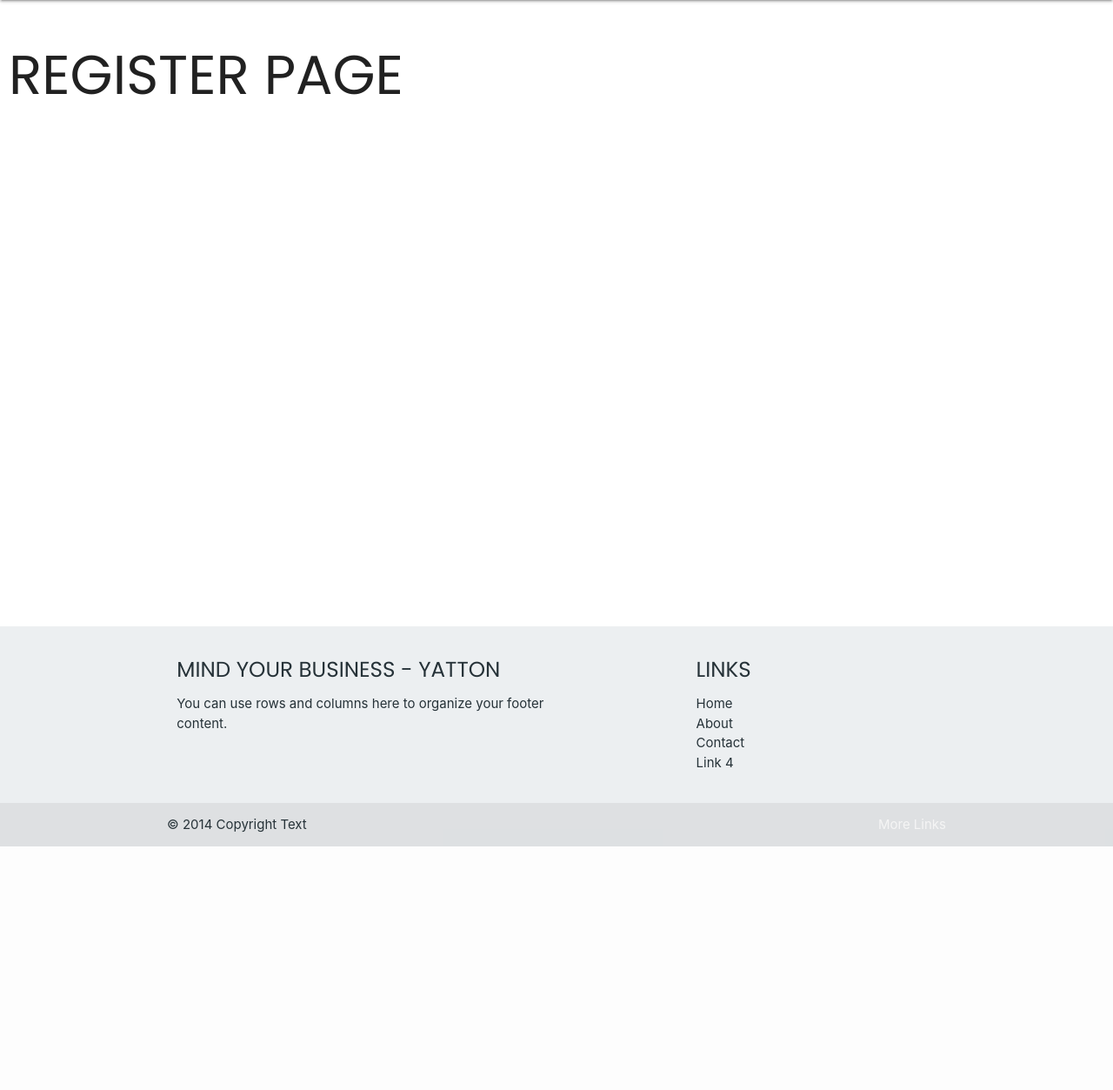
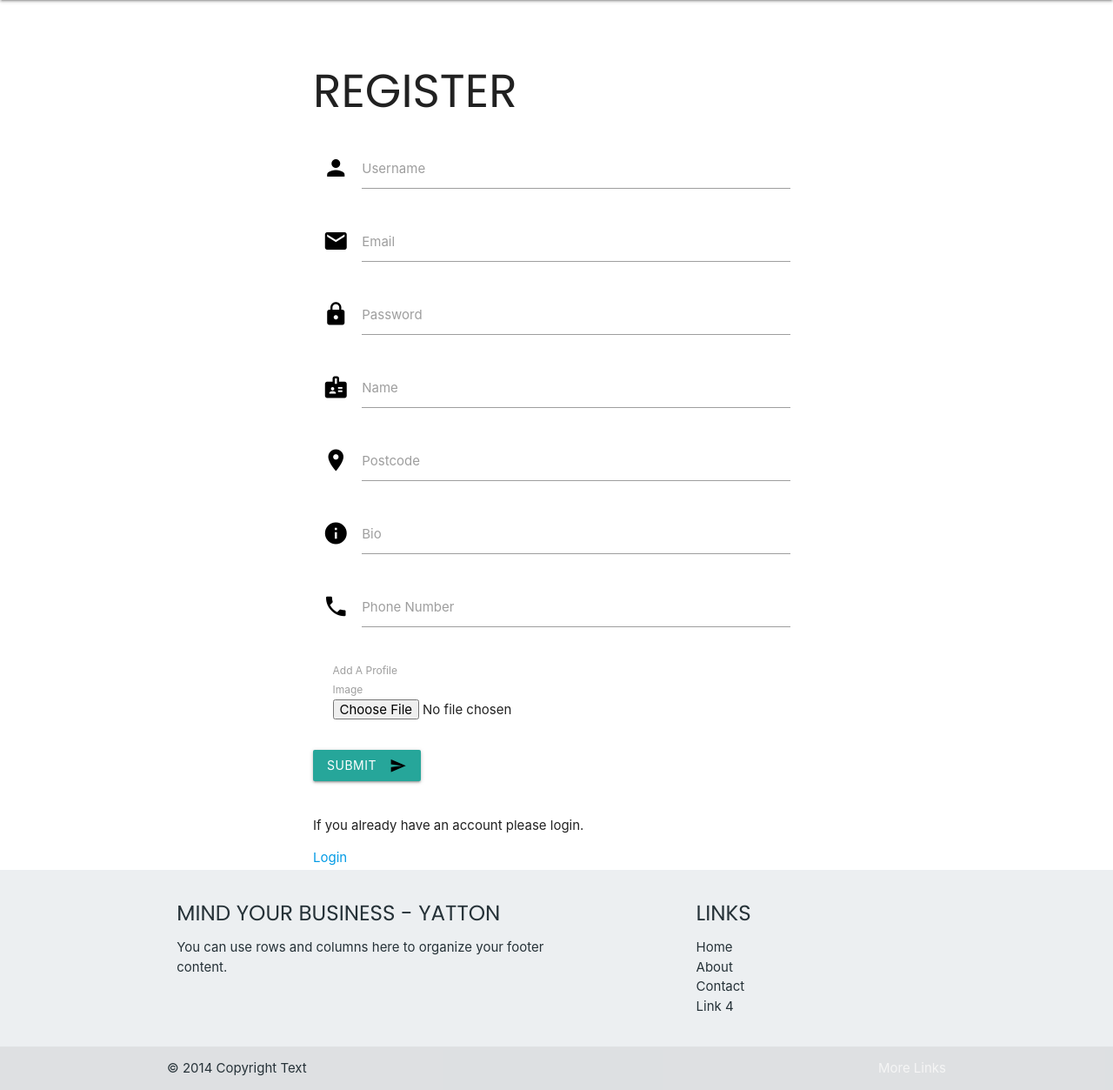
Before and after one commit to DeanoPHP/msp3, a Flask app: page /register in a window 1280 px wide. Shown: the part 64-1317 px from the top of the page at 87% size. Before the commit the page ends 1037 px from the top, so only its background shows below. Run offline with Flask 3, Linux system fonts and the light colour scheme; some web fonts are replaced.

Commit message:
feat: created the register form

```diff
--- a/app/static/css/style.css
+++ b/app/static/css/style.css
@@ -57,9 +57,11 @@ i.material-icons {
 
 .main-container {
     width: 100%;
-    min-height: 90vh;
+    min-height: 1000px;
     margin: 0 auto;
     display: flex;
+    flex-direction: column;
+    flex-grow: 1;
     padding: 10px;
 }
 
@@ -68,6 +70,17 @@ i.material-icons {
     width: 600px;
     margin: 10px auto;
     padding: 20px;
+}
+
+input[name="profile_image"] {
+    margin-bottom: 20px;
+}
+
+.button1-style {
+    border: none;
+    background-color: white;
+    color: red;
+    cursor: pointer;
 }
 
 /* ----------------------------------Footer */
--- a/app/templates/register.html
+++ b/app/templates/register.html
@@ -1,4 +1,69 @@
 {% extends "base.html" %}
 {% block main %}
-    <h1>Register Page</h1>
+<div class="form-container">
+    <h2>Register</h2>
+    <div class="row">
+        <div class="col s12">
+            <div class="row">
+                <form action="{{ url_for('main.register') }}" method="POST" enctype="multipart/form-data">
+                    <div class="input-field col s12">
+                        <i class="material-icons prefix">person</i>
+                        <input type="text" name="username" id="username-input">
+                        <label for="username-input">Username</label>
+                    </div>
+
+                    <div class="input-field col s12">
+                        <i class="material-icons prefix">email</i>
+                        <input type="email" name="email" id="email-input">
+                        <label for="email-input">Email</label>
+                    </div>
+
+                    <div class="input-field col s12">
+                        <i class="material-icons prefix">lock</i>
+                        <input type="password" name="password" id="password-input">
+                        <label for="password-input">Password</label>
+                    </div>
+
+                    <div class="input-field col s12">
+                        <i class="material-icons prefix">badge</i>
+                        <input type="text" name="name" id="name-input">
+                        <label for="name-input">Name</label>
+                    </div>
+
+                    <div class="input-field col s12">
+                        <i class="material-icons prefix">location_on</i>
+                        <input type="text" name="postcode" id="postcode-input">
+                        <label for="postcode-input">Postcode</label>
+                    </div>
+
+                    <div class="input-field col s12">
+                        <i class="material-icons prefix">info</i>
+                        <input type="text" name="bio" id="bio-input">
+                        <label for="bio-input">Bio</label>
+                    </div>
+
+                    <div class="input-field col s12">
+                        <i class="material-icons prefix">phone</i>
+                        <input type="tel" name="phoneNo" id="phoneNo-input">
+                        <label for="phoneNo-input">Phone Number</label>
+                    </div>
+
+                    <div class="input-field col s12">
+                        <div class="col s3">
+                            <label for="profile_image">Add A Profile Image</label>
+                            <input type="file" name="profile_image">
+                        </div>
+                    </div>
+
+                    <button class="btn waves-effect waves-light" type="submit" name="action">Submit
+                        <i class="material-icons right">send</i>
+                    </button>
+                </form>
+            </div>
+        </div>
+    </div>
+    <p>If you already have an account please login.</p>
+    <a href="{{ url_for('main.login') }}">Login</a>
+</div>
+
 {% endblock %}
```
